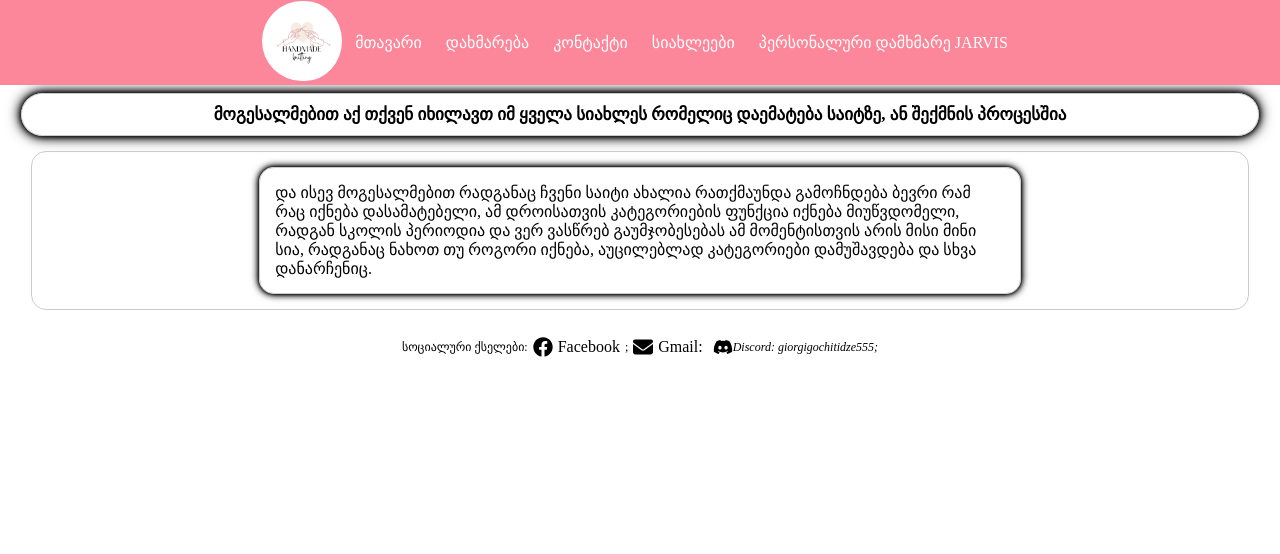
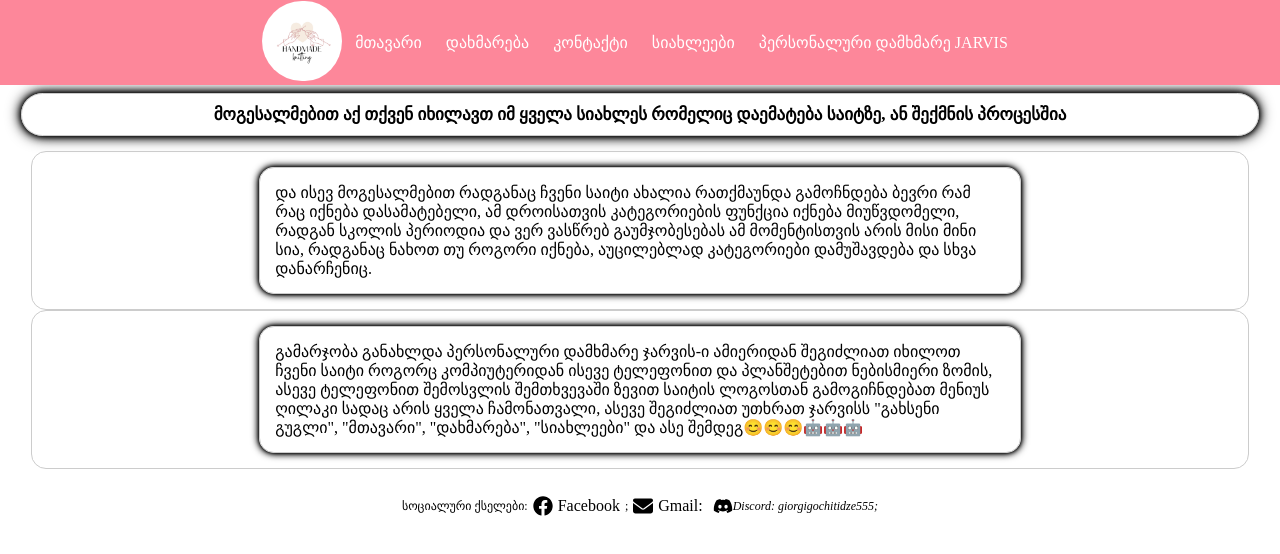
Before and after one commit to GiorgiGochitidze/GabrielaShop, a plain HTML site: page gamoxmaureba.html in a window 1280 px wide. Drawn offline with Linux system fonts and the light colour scheme.

Commit message:
modified:   gamoxmaureba.html

```diff
--- a/gamoxmaureba.html
+++ b/gamoxmaureba.html
@@ -45,6 +45,14 @@
                 არის მისი მინი სია, რადგანაც ნახოთ თუ როგორი იქნება, აუცილებლად კატეგორიები დამუშავდება და სხვა დანარჩენიც.
             </div>
         </div>
+
+        <div class="news-main-container">
+            <div class="news">გამარჯობა განახლდა პერსონალური დამხმარე ჯარვის-ი ამიერიდან შეგიძლიათ იხილოთ ჩვენი საიტი
+                როგორც კომპიუტერიდან ისევე ტელეფონით და პლანშეტებით ნებისმიერი ზომის, ასევე ტელეფონით შემოსვლის შემთხვევაში
+                ზევით საიტის ლოგოსთან გამოგიჩნდებათ მენიუს ღილაკი სადაც არის ყველა ჩამონათვალი, ასევე შეგიძლიათ უთხრათ
+                ჯარვისს "გახსენი გუგლი", "მთავარი", "დახმარება", "სიახლეები" და ასე შემდეგ😊😊😊🤖🤖🤖
+            </div>
+        </div>
     <footer>
     <div class="containerUWU">
         <p>სოციალური ქსელები: <img class="icons" src="./icons/facebook.svg" alt="">
```
